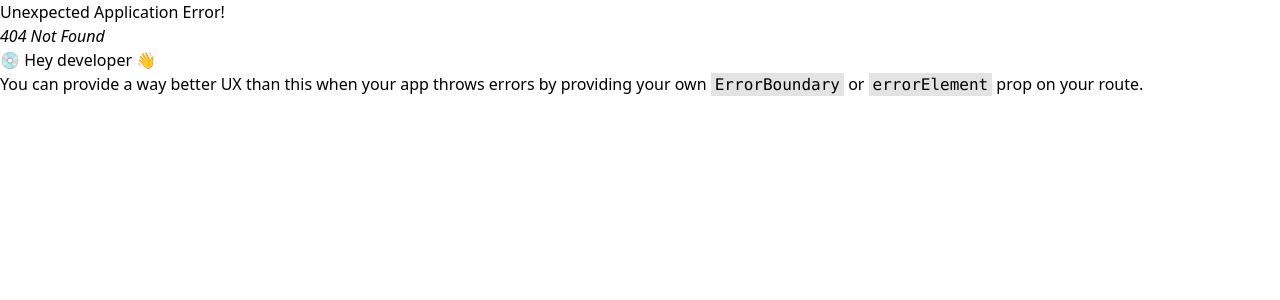
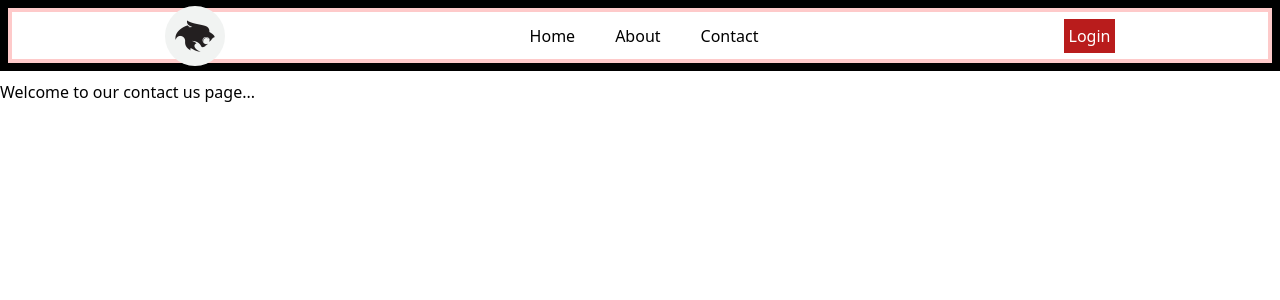
Before and after one commit to aashishthakurcodes/FSJS_2.0_Internship, a React (Create React App) app in the folder Project/internship_01/: page /contact in a window 1280 px wide. Before the commit this address had no page. Shown: the top 300 px of the page. Built offline with nearby package versions, Linux system fonts and the light colour scheme; a web font is replaced by a local one.

Commit message:
Router paths

```diff
--- a/Project/internship_01/package.json
+++ b/Project/internship_01/package.json
@@ -10,7 +10,7 @@
     "react": "^18.2.0",
     "react-dom": "^18.2.0",
     "react-multi-carousel": "^2.8.4",
-    "react-router-dom": "^6.11.2",
+    "react-router-dom": "^6.12.1",
     "react-scripts": "5.0.1",
     "web-vitals": "^2.1.4"
   },
--- a/Project/internship_01/src/About/About.js
+++ b/Project/internship_01/src/About/About.js
@@ -2,7 +2,7 @@ import React from 'react'
 
 const About = () => {
   return (
-    <div>
+    <div className='mt-[80px]'>
         <h1>
             Welcome to about us page
         </h1>
--- a/Project/internship_01/src/App.js
+++ b/Project/internship_01/src/App.js
@@ -1,17 +1,18 @@
 
 import Header from "./Header/Header";
-import Conatiner from "./Container/Conatiner";
-import Crausal from "./Crausel/Crausal";
+// import Conatiner from "./Container/Conatiner";
+// import Crausal from "./Crausel/Crausal";
+import {Outlet} from "react-router-dom";
 
 
-function App() {
+const App=()=> {
   return (
     <div >
      <Header/>
-     <Crausal/>
-     <Conatiner/>
+     <Outlet/>
     </div>
   );
 }
 
+
 export default App;
--- /dev/null
+++ b/Project/internship_01/src/Contactus/Contact.js
@@ -0,0 +1,11 @@
+import React from "react";
+
+const Contact=()=>{
+    return(
+        <div className='mt-[80px]'>
+            <h1>Welcome to our contact us page...</h1>
+        </div>
+    )
+}
+
+export default Contact;
--- a/Project/internship_01/src/Container/Conatiner.js
+++ b/Project/internship_01/src/Container/Conatiner.js
@@ -1,6 +1,7 @@
 import axios from "axios";
 import React, { useEffect, useState } from "react";
 import Result from "../Shimmer/Result";
+
 
 const Conatiner = () => {
   const [Data, Setdata] = useState([]); //container variables
@@ -62,7 +63,9 @@ const Conatiner = () => {
   };
 
   return (
+
     <div className="w-full border-green-800 border-8 flex flex-col justify-center items-center bg-black text-white ">
+
      <div className="flex flex-col md:flex-row w-full md:w-[30%] mt-2 md:mt-[10px] md:gap-2 items-center justify-center border-red-300 border-4 p-2 md:p-[10px]">
   <input
     className="px-3 italic h-10 md:h-[35px] flex placeholder-slate-300 text-slate-600 relative bg-white rounded text-sm border border-slate-300 outline-none focus:outline-none focus:ring w-full pr-10 sm:w-54 md:w-full"
--- a/Project/internship_01/src/Header/Header.js
+++ b/Project/internship_01/src/Header/Header.js
@@ -9,10 +9,14 @@ export const Header = () => {
             <nav className='flex border-4 border-red-200 h-[55px] justify-around items-center'>
                 <img className='w-[60px] rounded-[50%] h=[60px]' src={logo} alt='logo'/>
                 <ul className='flex gap-10'>
+                  <Link to={"/"}>
                     <li>Home</li>
-                    <Link to={"/About"}>
+                    </Link>
+                    <Link to={"/about"}>
                     <li>About</li></Link>
+                    <Link to={"/contact"}>
                     <li> Contact</li>
+                    </Link>
                 </ul>
                 <button className='bg-red-700 p-[5px] text-white'>Login</button>
             </nav>
--- /dev/null
+++ b/Project/internship_01/src/Shimmer/Routererror.js
@@ -0,0 +1,16 @@
+import React from "react";
+import { useRouteError } from "react-router-dom";
+const RouterError=()=>{
+    const error=useRouteError();
+    return(
+        <div>
+            <h1>Oops...</h1>
+            <h3>Something went wrong...</h3>
+            <h3>{error.status+" "+error.statusText}</h3>
+            <h2>{error.data}</h2>
+        </div>
+    )
+}
+
+
+export default RouterError;
--- a/Project/internship_01/src/index.js
+++ b/Project/internship_01/src/index.js
@@ -1,34 +1,47 @@
-import React from 'react';
-import ReactDOM from 'react-dom/client';
-import './index.css';
-import App from './App';
-import { createBrowserRouter,RouterProvider} from "react-router-dom";
-import Conatiner from './Container/Conatiner';
-import About from './About/About';
+// import React, { Children } from 'react';
+import Crausal from "./Crausel/Crausal";
+import ReactDOM from "react-dom/client";
+import "./index.css";
+import App from "./App";
+import { createBrowserRouter, RouterProvider } from "react-router-dom";
+import Conatiner from "./Container/Conatiner";
+import About from "./About/About";
+import RouterError from "./Shimmer/Routererror";
+import Contact from "./Contactus/Contact";
 
 
-const appRouter=createBrowserRouter([
+const Home=()=>{
+  return(
+    <>
+    <Crausal/>
+    <Conatiner/>,
+
+    </>
+  )
+}
+
+const appRouter = createBrowserRouter([
   {
-    path:'/',
-    element:<App/>,
-    children:[
+    path: "/",
+    element: <App />,
+    errorElement: <RouterError />,
+    children: [
       {
-        path:'/',
-        element:<Conatiner/>
+        path: "/",
+        element: <Home />,
+      },
+
+      {
+        path: "/about",
+        element: <About />,
       },
       {
-        path:'/about',
-        element:<About/>
+        path: "/contact",
+        element: <Contact />,
       },
+    ],
+  },
+]);
 
-    ]
-
-  },
-
-
-
-
-])
-
-const root = ReactDOM.createRoot(document.getElementById('root'));
-root.render(<RouterProvider router={appRouter}/>);
+const root = ReactDOM.createRoot(document.getElementById("root"));
+root.render(<RouterProvider router={appRouter} />);
```
Also changed, not shown: 1 other file (tests, documents, lock files or other folders).
